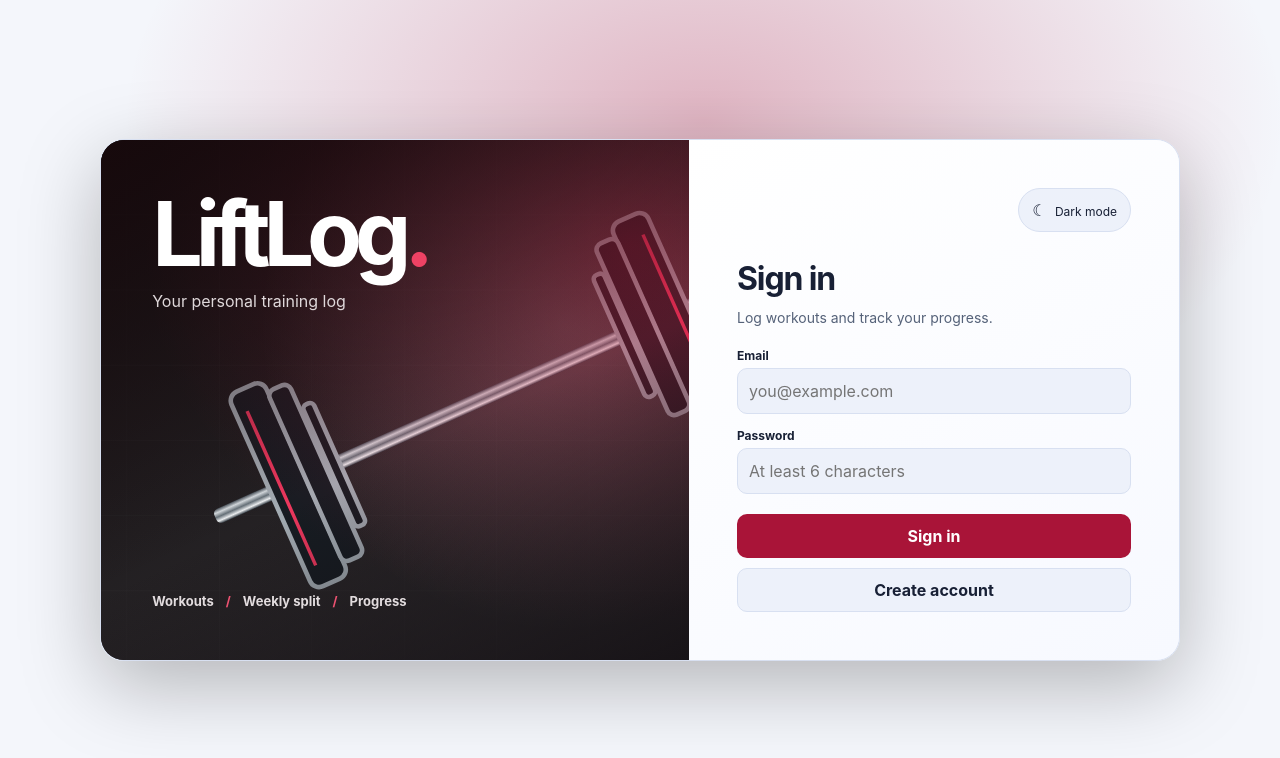
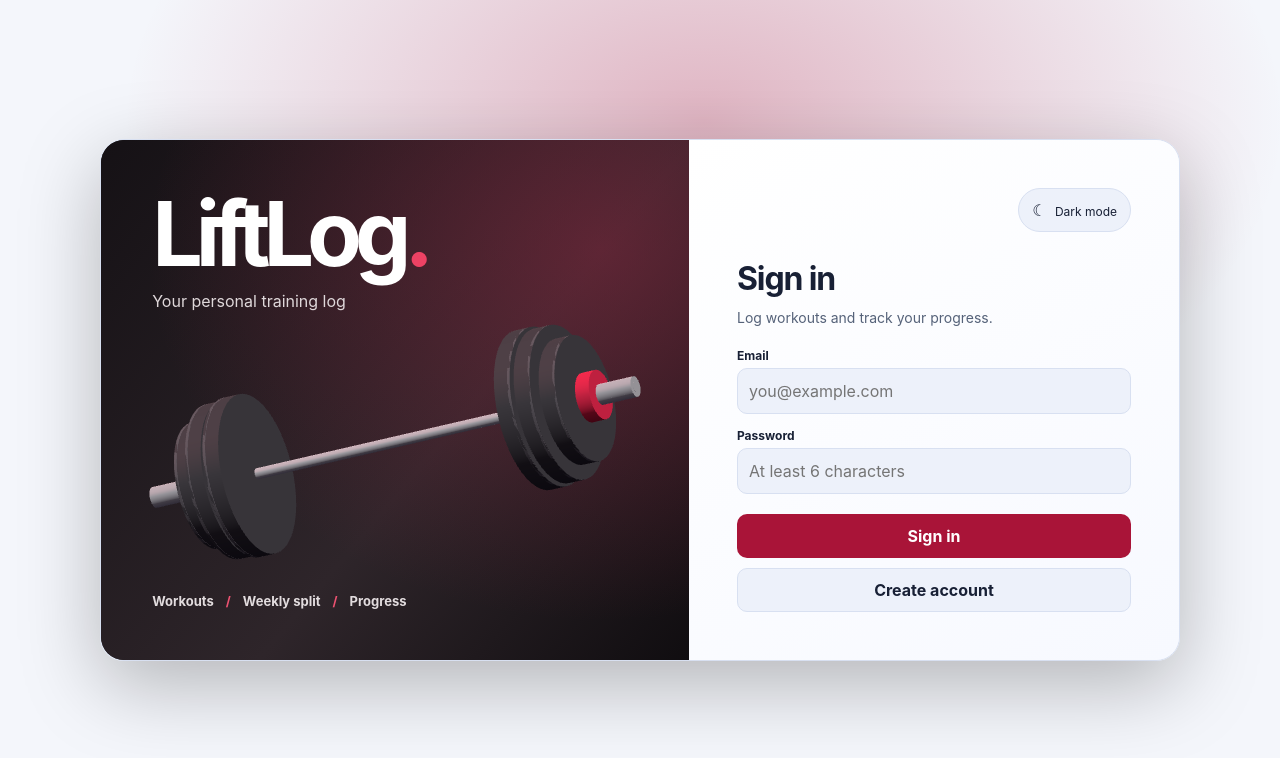
Before and after one commit to SanjayPhilip/LiftLog, a plain HTML site: page index.html in a window 1280 px wide. Both pictures are taken after a click on the button "Toggle light and dark mode". Drawn offline with nearby package versions, Linux system fonts and the light colour scheme.

Commit message:
Render a crimson and smoked-steel barbell in Three.js (#13)
* Add on-demand Three.js barbell to LiftLog landing page

* Add on-demand Three.js barbell to LiftLog landing page

* Add on-demand Three.js barbell to LiftLog landing page

* Add on-demand Three.js barbell to LiftLog landing page

```diff
--- /dev/null
+++ b/barbell-scene.js
@@ -0,0 +1,80 @@
+const cover = document.querySelector('.landing-cover');
+const canvas = cover.querySelector('canvas');
+const reducedMotion = matchMedia('(prefers-reduced-motion: reduce)');
+let started = false;
+let draw;
+
+async function buildBarbell() {
+  const THREE = await import('https://cdn.jsdelivr.net/npm/three@0.160.1/build/three.module.min.js');
+  const renderer = new THREE.WebGLRenderer({canvas, alpha:true, antialias:true, powerPreference:'low-power'});
+  renderer.setPixelRatio(Math.min(devicePixelRatio || 1, 1.5));
+  const scene = new THREE.Scene();
+  const camera = new THREE.OrthographicCamera();
+  camera.position.set(0, 0, 9);
+  const bar = new THREE.Group();
+  scene.add(bar);
+  const material = (color, metalness, roughness) => new THREE.MeshStandardMaterial({color,metalness,roughness});
+  const steel = material(0xc5c6cc, .55, .32);
+  const rubber = material(0x343237, .14, .55);
+  const rim = material(0x57545a, .32, .45);
+  const crimson = material(0xcd2445, .27, .34);
+
+  function cylinder(x, radius, length, finish) {
+    const part = new THREE.Mesh(new THREE.CylinderGeometry(radius,radius,length,48),finish);
+    part.rotation.z = Math.PI / 2;
+    part.position.x = x;
+    bar.add(part);
+  }
+  cylinder(0,.068,6.7,steel);
+  for (const side of [-1,1]) {
+    cylinder(side*2.65,.13,1.4,steel);
+    for (const [x,r] of [[2.03,1],[2.29,.97],[2.54,.79]]) {
+      cylinder(side*x,r,.22,rubber);
+      cylinder(side*(x+.09),r,.035,rim);
+    }
+    cylinder(side*2.77,.31,.19,crimson);
+  }
+  scene.add(new THREE.HemisphereLight(0xffeeee,0x766d83,2));
+  for (const [color,power,x,y,z] of [[0xffffff,4,1,5,5],[0xfc294f,3,-4,1,-2]]) {
+    const light = new THREE.DirectionalLight(color,power);
+    light.position.set(x,y,z);
+    scene.add(light);
+  }
+
+  let tilt = 0, frame = 0;
+  draw = () => {
+    if (frame || document.hidden || !canvas.clientWidth || !canvas.clientHeight) return;
+    frame = requestAnimationFrame(() => {
+      frame = 0;
+      const width = canvas.clientWidth, height = canvas.clientHeight;
+      if (!width || !height) return;
+      const aspect = width / height;
+      const halfHeight = Math.max(1.65,3.45/aspect);
+      Object.assign(camera,{left:-halfHeight*aspect,right:halfHeight*aspect,top:halfHeight,bottom:-halfHeight});
+      camera.updateProjectionMatrix();
+      bar.rotation.set(.13,-.43+(reducedMotion.matches ? 0 : tilt),.26);
+      renderer.setSize(width,height,false);
+      renderer.render(scene,camera);
+      cover.classList.add('has-barbell');
+    });
+  };
+  cover.addEventListener('pointermove', event => {
+    if (event.pointerType !== 'mouse' || reducedMotion.matches) return;
+    const box = cover.getBoundingClientRect();
+    tilt = ((event.clientX-box.left)/box.width-.5)*.4;
+    draw();
+  });
+  cover.addEventListener('pointerleave', () => {tilt=0;draw();});
+  reducedMotion.addEventListener('change',draw);
+  canvas.addEventListener('webglcontextlost',() => cover.classList.remove('has-barbell'));
+  new ResizeObserver(draw).observe(canvas);
+  draw();
+}
+
+new IntersectionObserver(([entry]) => {
+  if (!entry.isIntersecting) return;
+  if (!started) {
+    started = true;
+    buildBarbell().catch(() => cover.classList.remove('has-barbell'));
+  } else draw?.();
+}).observe(cover);
--- a/index.html
+++ b/index.html
@@ -21,7 +21,7 @@ header{background:color-mix(in srgb,var(--bg) 92%,transparent);border-color:var(
 .insight-grid{display:grid;grid-template-columns:repeat(2,minmax(0,1fr));gap:15px}.insight-grid>.card{min-width:0}.insight-chart{width:100%;height:auto;max-height:185px;display:block;margin:18px 0}.calendar-grid{display:grid;grid-template-columns:repeat(7,minmax(0,1fr));gap:7px}.calendar-day{border:1px solid var(--line);border-radius:10px;min-height:58px;display:flex;flex-direction:column;align-items:center;justify-content:center;gap:5px;background:var(--surface2);color:var(--muted)}.calendar-day.trained{background:var(--accent);color:var(--accent-ink)}.calendar-day small{font-size:11px}.calendar-day span{font-size:15px}.coach-tip{border-left:3px solid var(--accent);padding:11px 13px;background:var(--surface2);border-radius:0 10px 10px 0}.library-grid{display:flex;gap:8px;flex-wrap:wrap;margin-top:14px}.meal-row{border-top:1px solid var(--line);padding:9px 0}.timer-digit{font-variant-numeric:tabular-nums;font-size:23px;margin-left:10px;color:var(--accent)}@media(max-width:700px){.insight-grid{grid-template-columns:1fr}.calendar-day{min-height:44px}}
 </style><link rel="stylesheet" href="/training.css"></head><body><div id="authGate"><div class="landing-shell">
   <section class="landing-cover" aria-labelledby="landingTitle">
-    <div class="landing-heading"><h1 id="landingTitle">LiftLog<span>.</span></h1><p>Your personal training log</p></div>
+    <canvas class="barbell-scene" aria-hidden="true"></canvas><div class="landing-heading"><h1 id="landingTitle">LiftLog<span>.</span></h1><p>Your personal training log</p></div>
     <div class="landing-caption">Workouts <b aria-hidden="true">/</b> Weekly split <b aria-hidden="true">/</b> Progress</div>
   </section><div class="auth-panel">
   <div class="auth-top"><button type="button" class="theme-toggle" onclick="toggleTheme()" aria-label="Toggle light and dark mode"><span class="theme-icon" aria-hidden="true">☼</span> <span class="theme-label">Light mode</span></button></div>
@@ -234,4 +234,4 @@ function exportWellnessCSV(){insightData();downloadCSV('liftlog-wellness.csv',[[
 insightNav();
 if('serviceWorker'in navigator)navigator.serviceWorker.register('/sw.js').catch(e=>console.warn('PWA registration:',e));
 
-</script><script src="/sync.js"></script><script src="/training.js"></script><script src="/sessions.js"></script><script src="/substitutions.js"></script><script src="/schedule.js"></script><script>initCloud();</script></body></html>
+</script><script src="/sync.js"></script><script src="/training.js"></script><script src="/sessions.js"></script><script src="/substitutions.js"></script><script src="/schedule.js"></script><script>initCloud();</script><script type="module" src="/barbell-scene.js"></script></body></html>
--- a/sw.js
+++ b/sw.js
@@ -1,6 +1,6 @@
-const CACHE='liftlog-training-v22';
+const CACHE='liftlog-training-v23';
 const SDK='https://cdn.jsdelivr.net/npm/@supabase/supabase-js@2/dist/umd/supabase.min.js';
-const SHELL=['/','/index.html','/config.js','/manifest.webmanifest','/barbell.svg','/icon.svg','/training.js','/training.css','/sessions.js','/sync.js','/substitutions.js','/schedule.js'];
+const SHELL=['/','/index.html','/config.js','/manifest.webmanifest','/barbell.svg','/barbell-scene.js','/icon.svg','/training.js','/training.css','/sessions.js','/sync.js','/substitutions.js','/schedule.js'];
 self.addEventListener('install',event=>event.waitUntil(caches.open(CACHE).then(cache=>Promise.all([cache.addAll(SHELL),cache.add(SDK).catch(()=>{})])).then(()=>self.skipWaiting())));
 self.addEventListener('activate',event=>event.waitUntil(caches.keys().then(keys=>Promise.all(keys.filter(key=>key.startsWith('liftlog-training-')&&key!==CACHE).map(key=>caches.delete(key)))).then(()=>self.clients.claim())));
 self.addEventListener('fetch',event=>{
--- a/training.css
+++ b/training.css
@@ -218,3 +218,9 @@ header{gap:10px;padding:10px clamp(14px,4vw,36px)}
   .landing-shell .auth-form{margin-top:0}
   .landing-shell .auth-form>p{clear:both;padding-top:6px}
 }
+
+.barbell-scene{position:absolute;left:2%;top:27%;width:96%;height:62%;pointer-events:none;opacity:0}
+.landing-cover.has-barbell::before{background:radial-gradient(ellipse at 85% 21%,#95264177,transparent 64%),linear-gradient(130deg,#151115,#2e252a 58%,#100d10)}
+.has-barbell .barbell-scene{opacity:1}
+.landing-heading,.landing-caption{position:relative}
+@media(max-width:680px){.barbell-scene{left:48%;top:4%;width:52%;height:80%}}
```
